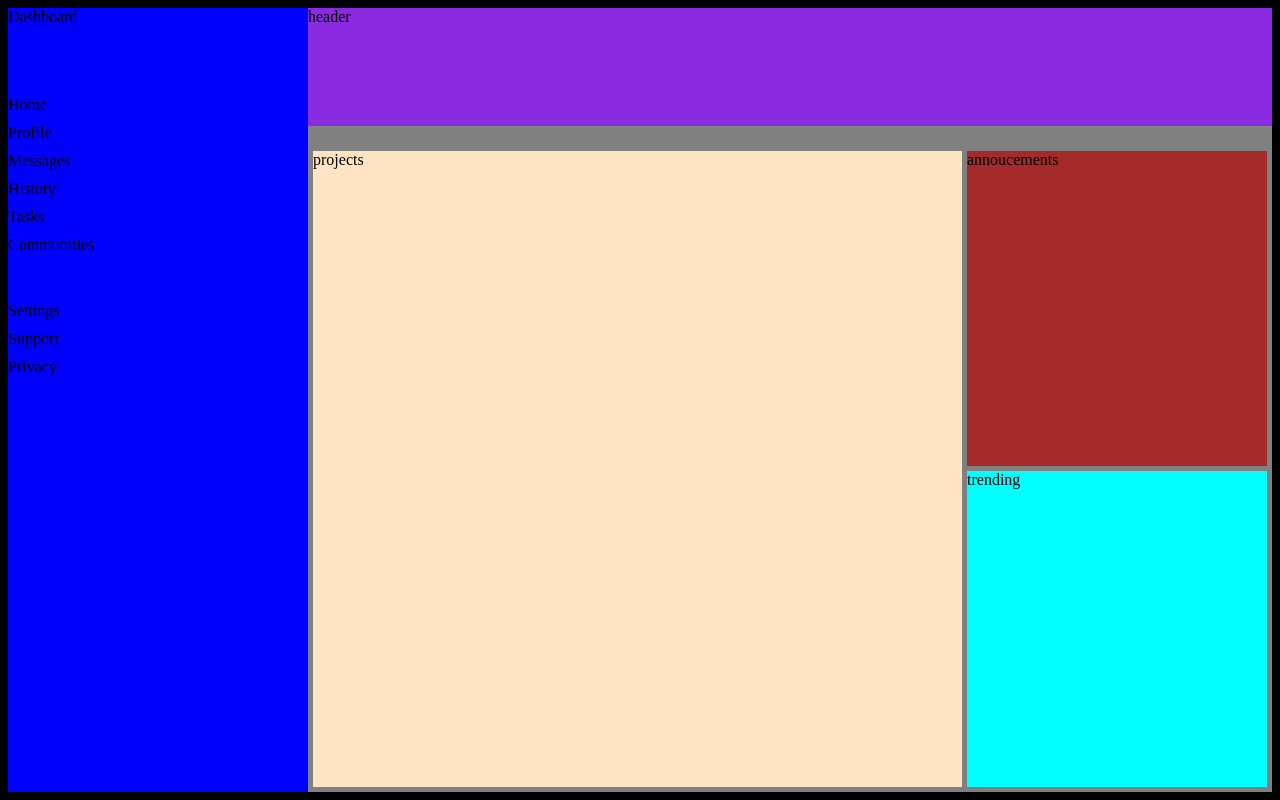
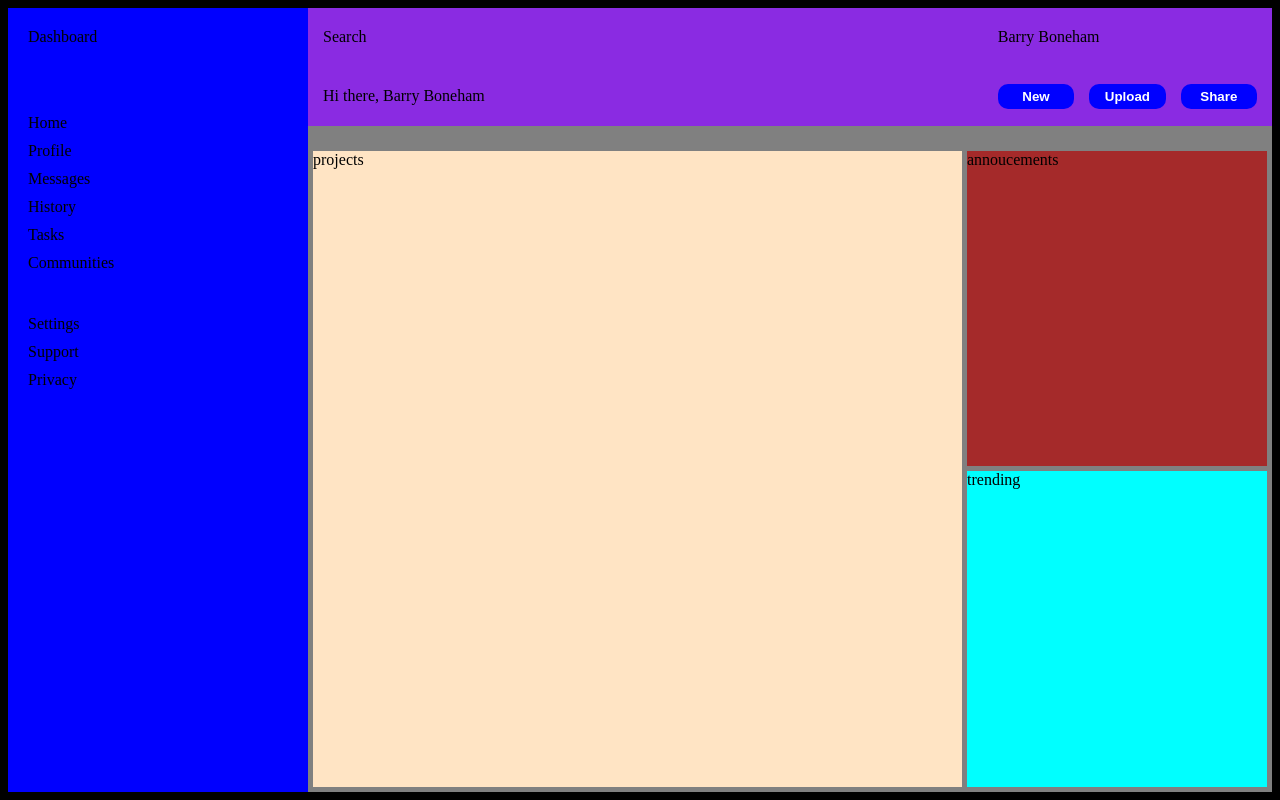
Before and after one commit to TezzGit/TOP-AdminDashboard, a plain HTML site: page index.html in a window 1280 px wide. Drawn offline with Linux system fonts and the light colour scheme.

Commit message:
Add Grid Styling for Header Section

```diff
--- a/index.html
+++ b/index.html
@@ -26,7 +26,18 @@
                 <div>Privacy</div>
             </div>
         </div>
-        <div class="header">header</div>
+        <div class="header">
+            <div class="searchbar">Search</div>
+            <div class="account">Barry Boneham</div>
+            <div class="welcome">
+                Hi there, Barry Boneham
+            </div>
+            <div class="project-buttons">
+                <button>New</button>
+                <button>Upload</button>
+                <button>Share</button>
+            </div>
+        </div>
         <div class="content">
             <div class="projects">projects</div>
             <div class="annoucements">annoucements</div>
--- a/styles/style.css
+++ b/styles/style.css
@@ -18,6 +18,8 @@ body {
     grid-template-rows: 10% 25% 1fr 1fr;
     gap: 10px;
     align-items: start;
+    padding-left: 20px;
+    padding-top: 20px;
 }
 
 .sidebar .group-one {
@@ -33,6 +35,32 @@ body {
 .header {
     background-color: blueviolet;
     grid-column: 2/4;
+    display: grid;
+    grid-template: 1fr 1fr / 70% 1fr;
+}
+
+.searchbar, .account, .welcome, .project-buttons {
+    display: grid;
+    align-items: center;
+    padding: 15px;
+}
+
+.project-buttons {
+    grid-template-columns: 1fr 1fr 1fr;
+    gap: 15px;
+}
+
+.project-buttons button {
+    border-radius: 10px;
+    border: none;
+    background-color: blue;
+    color: white;
+    font-weight: bold;
+    padding: 5px;
+}
+
+.project-buttons button:hover {
+    background-color: lightblue;
 }
 
 .content {
```
